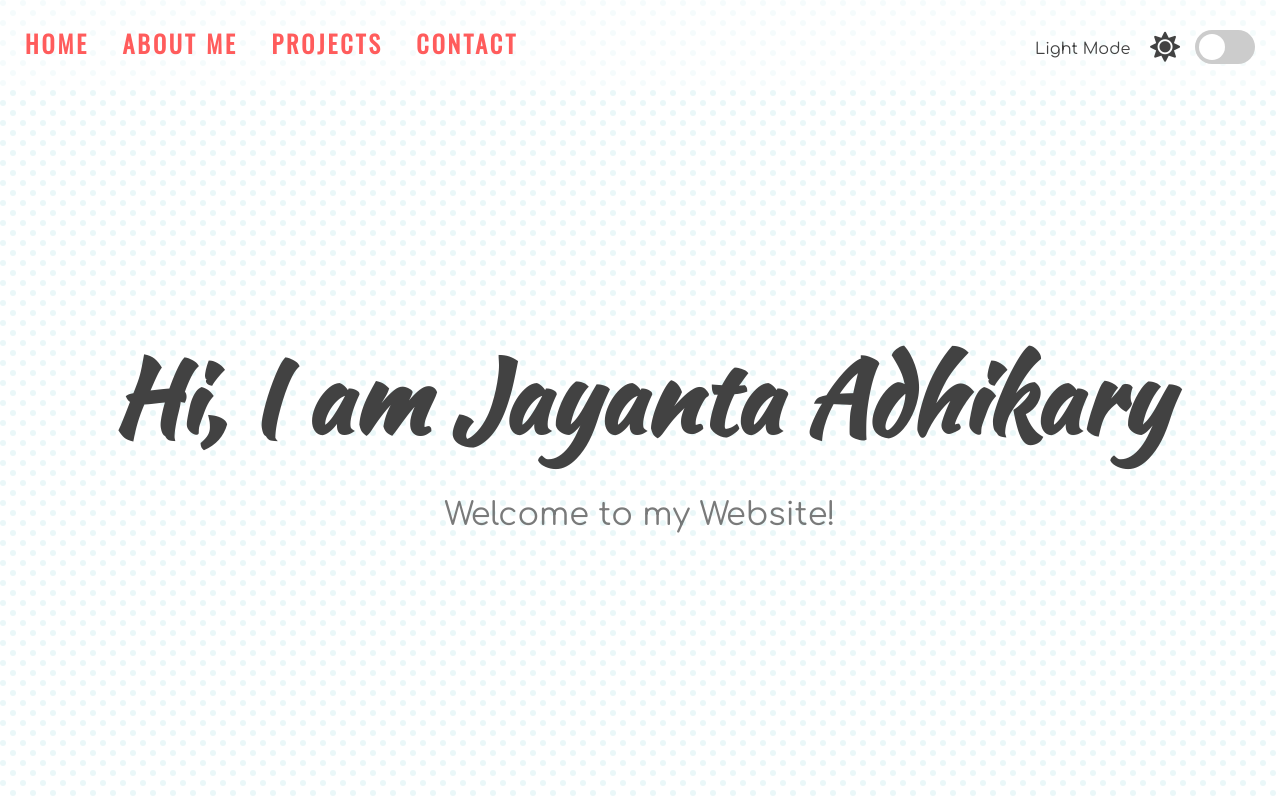
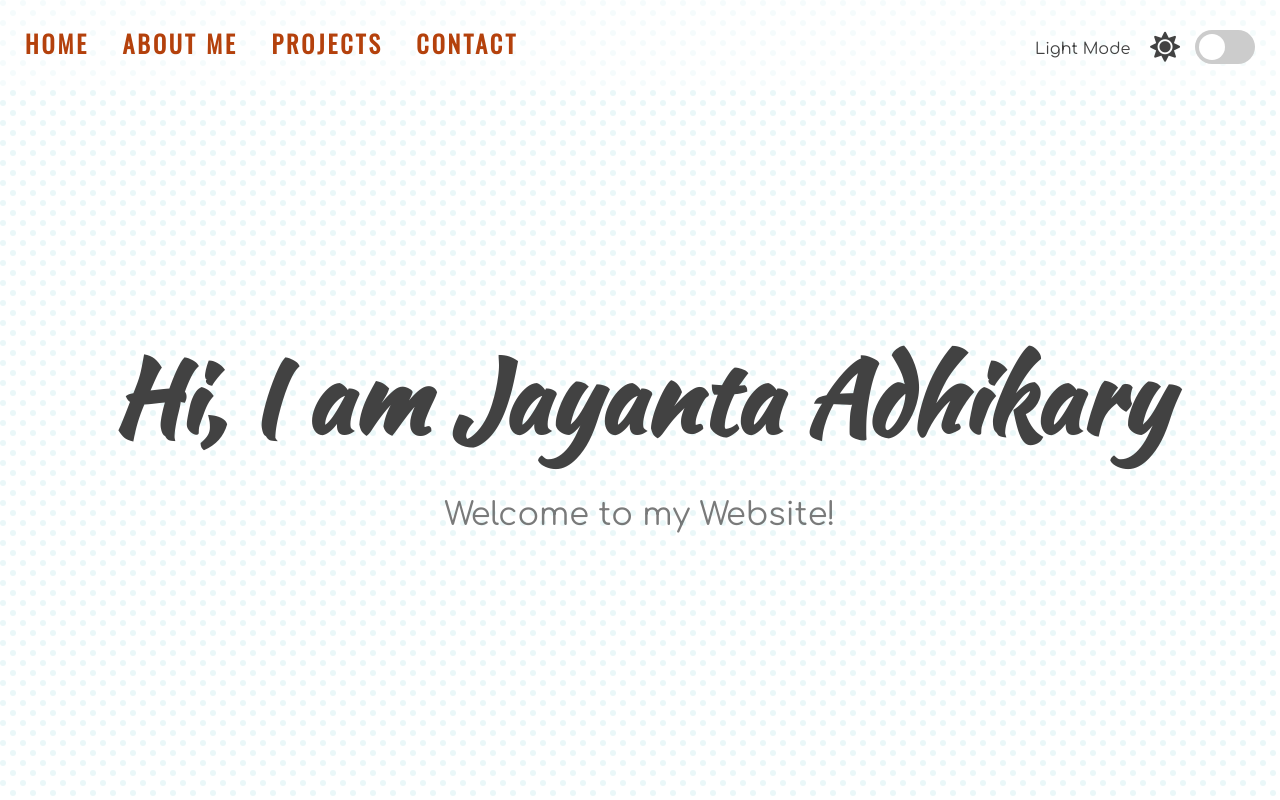
Before and after one commit to jayantaadhikary/code-innovation-series, a plain HTML site: page index.html in a window 1280 px wide. Shown: the top 800 px of the page. Drawn offline with nearby package versions, Linux system fonts and the light colour scheme.

Commit message:
update to site

```diff
--- a/style.css
+++ b/style.css
@@ -1,8 +1,8 @@
 @import url("https://fonts.googleapis.com/css2?family=Comfortaa&family=Kaushan+Script&family=Oswald&display=swap");
 
 :root {
-  --primary-color: rgb(255, 92, 92);
-  --primary-variant: #ff2d2d;
+  --primary-color: rgb(180, 65, 12);
+  --primary-variant: #cc3009d0;
   --secondary-color: #1b9999;
   --on-primary: rgb(250, 250, 250);
   --on-background: rgb(66, 66, 66);
@@ -12,8 +12,8 @@
 }
 
 [data-theme="dark"] {
-  --primary-color: rgb(150, 65, 255);
-  --primary-variant: #6c63ff;
+  --primary-color: rgb(21, 179, 241);
+  --primary-variant: #63ffeae0;
   --secondary-color: #03dac5;
   --on-primary: #000;
   --on-background: rgba(255, 255, 255, 0.9);
```
Also changed, not shown: 1 other file.
